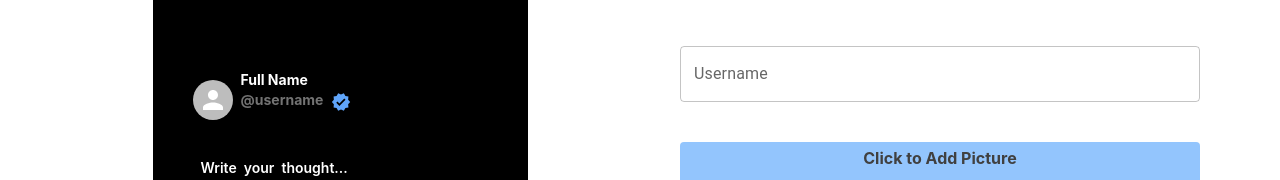
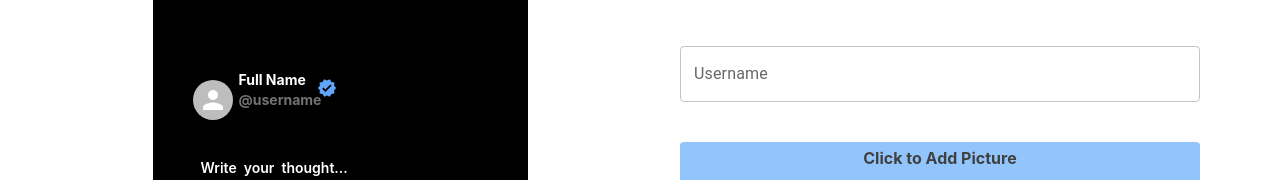
Before and after one commit to OmPrakashMallik2/social-media-post-templates, a React (Create React App) app: page /twitter in a window 1280 px wide. Shown: the part 238-418 px from the top of the page. Built offline with nearby package versions, Linux system fonts and the light colour scheme.

Commit message:
lets check now

```diff
--- a/src/Components/Twitter.jsx
+++ b/src/Components/Twitter.jsx
@@ -69,15 +69,15 @@ function Twitter() {
 
             {/* start */}
 
-            <div className='flex gap-2 items-center '>
-              <div>
+            <div className='flex items-center '>
+              <div className='mr-1.5'>
                 <Avatar alt='Remy Sharp' src={image} />
               </div>
               <div className='flex flex-col mb-5 justify-start'>
                 <p className='font-bold text-sm'>{fullName}</p>
                 <p className='text-neutral-500 font-bold text-sm' >@{username}</p>
               </div>
-              <div className=''>
+              <div className='mb-7 -ml-1'>
                 <VerifiedIcon fontSize='small' className='text-blue-400' />
               </div>
             </div>
```
